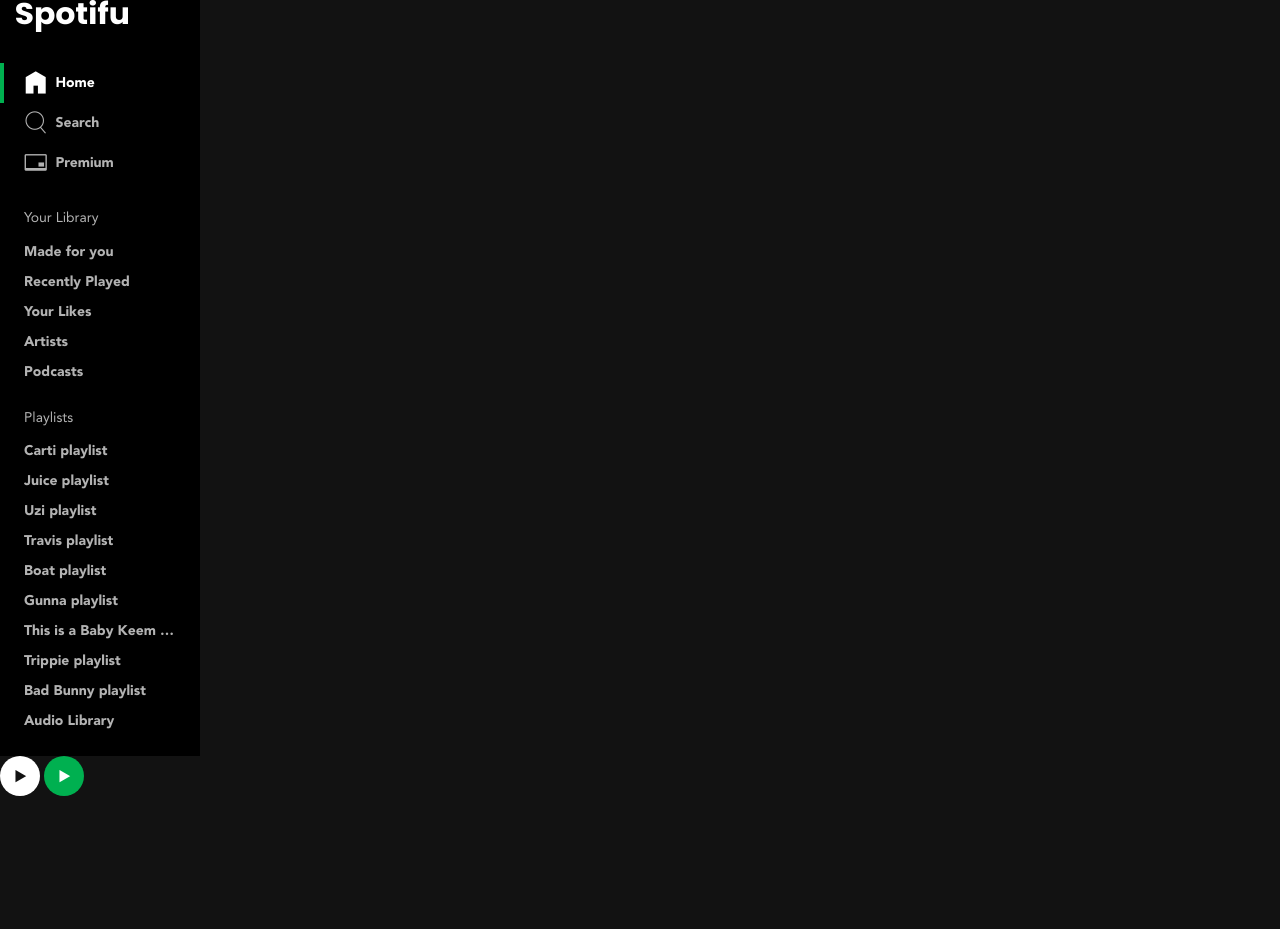
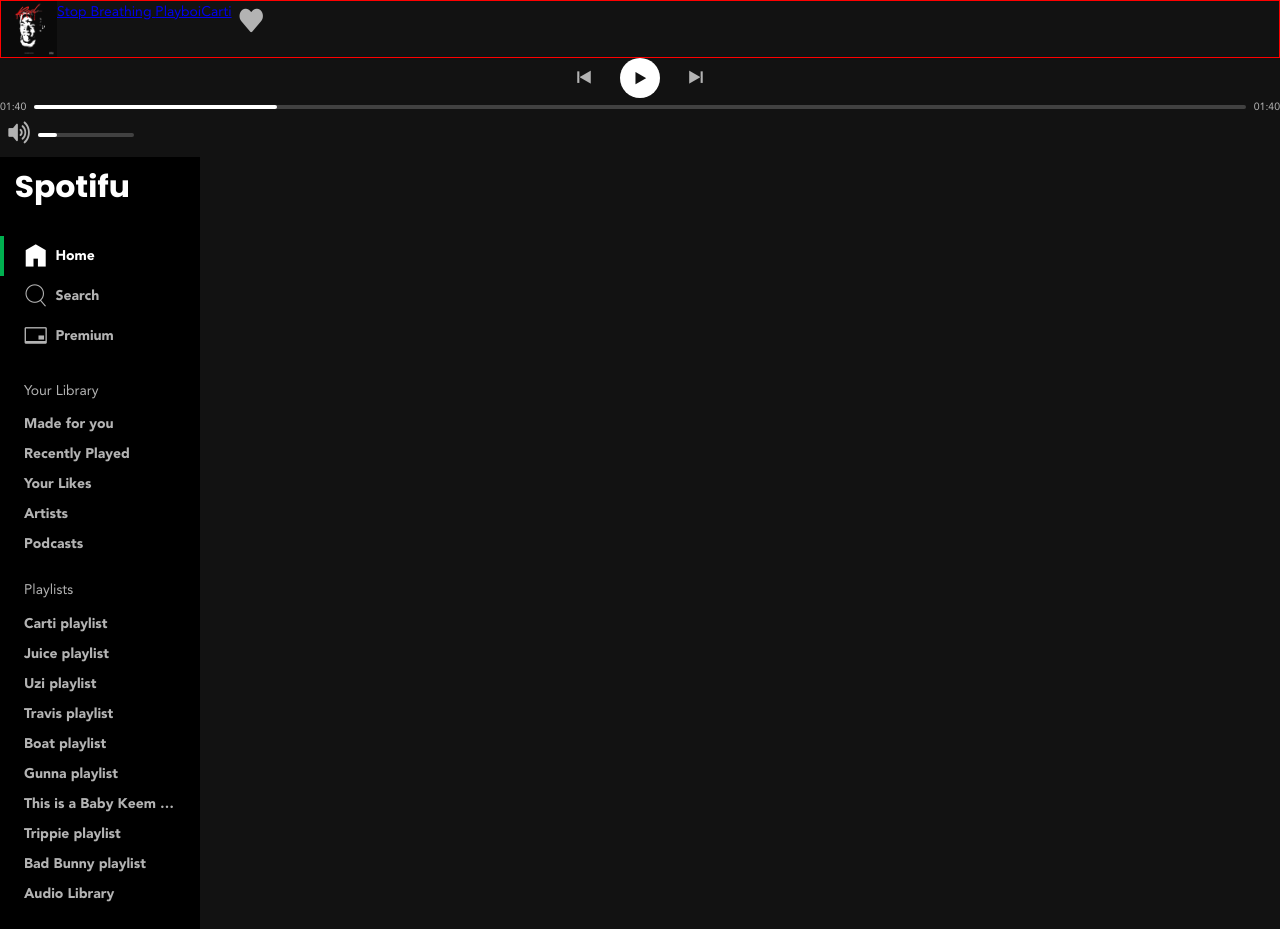
Before and after one commit to angeelbarbosa/my-own-spotify-player, a plain HTML site: page index.html in a window 1280 px wide. Before the commit the page ends 800 px from the top, so only its background shows below. Drawn offline with Linux system fonts and the light colour scheme; files whose address does not match are found by name; a web font is replaced by a local one.

Commit message:
Add files via upload

```diff
--- a/css/index.css
+++ b/css/index.css
@@ -5,7 +5,12 @@
 @import './button-icon.css';
 @import './sidebar.css';
 @import './ellipsis.css';
-
+@import './slider.css';
+@import './player-controls.css';
+@import './player-playback.css';
+@import './player-volume.css';
+@import './player.css';
+@import './now-playing.css';
 
 :root{
   --primary: #00B050;
--- a/css/logo.css
+++ b/css/logo.css
@@ -1,6 +1,8 @@
 .logo{
   padding-inline-start: 1rem;
   padding-inline-end: 1rem;
+  /* border: 1px solid red; */
+  padding-block-start: 1rem;
 }
 
 .logo-image{
--- /dev/null
+++ b/css/now-playing.css
@@ -0,0 +1,12 @@
+.nowPlaying{
+  border: 1px solid red;
+  display: flex;
+}
+
+.nowPlaying-details{
+  display: flex;
+}
+/* .nowPlaying-description a{
+  max-inline-size: 10px;
+
+} */
--- /dev/null
+++ b/css/player-controls.css
@@ -0,0 +1,14 @@
+.playerControls{
+/* border: 1px solid red; */
+display: flex;
+flex-direction: column;
+gap: .25rem;
+/* ^can also use margin-bottom and avoid using flex on this ocasion */
+}
+
+.playerControls-buttons{
+/* border: 1px solid green; */
+display: flex;
+gap: 1rem;
+justify-content: center;
+}
--- /dev/null
+++ b/css/player-playback.css
@@ -0,0 +1,23 @@
+.playerPlayback{
+  display: flex;
+  /* border: 1px solid red; */
+  align-items: center;
+  gap: .5rem;
+
+}
+
+.playerPlayback-slider{
+  flex: 1;
+  /* the flex:1 does the job of a flex-grow:1 , flex-shrink:1, flex-basis:0% MAKES IT GO AS FAR AS IT CAN */
+}
+
+
+.playerPlayback-progressTime{
+  /* border: 1px solid red; */
+  font: var(--small);
+  line-height: 1;
+  position: relative;
+  top: 1px;
+
+
+}
--- /dev/null
+++ b/css/player-volume.css
@@ -0,0 +1,10 @@
+.playerVolume{
+  /* border: 1px solid red; */
+  display: flex;
+  align-items: center;
+}
+
+.playerVolume-slider{
+  flex: 1;
+  max-inline-size: 6rem;
+}
--- /dev/null
+++ b/css/player.css
@@ -0,0 +1,13 @@
+.player{
+
+}
+
+.player-control{
+  border: none;
+  padding: 0;
+  background: none;
+  color: var(--gray10);
+  font-size: 1.5rem;
+  padding: .5rem;
+  cursor: pointer;
+}
--- /dev/null
+++ b/css/slider.css
@@ -0,0 +1,39 @@
+.slider{
+  /* inline-size: 200px; */
+  background: rgba(255,255,255,.2);
+  block-size: .25rem;
+  border-radius: .25rem;
+}
+
+.slider:hover .slider-progress{
+  background: var(--primary);
+}
+
+.slider:hover .slider-button{
+  display: block;
+}
+
+.slider-progress{
+  block-size: inherit;
+  border-radius: inherit;
+  background: var(--white);
+  inline-size: 20%;
+  position: relative;
+}
+
+.slider-button{
+  background:var(--white);
+  padding: 0;
+  border: 0;
+
+  block-size: 200%;
+  aspect-ratio: 1/1;
+  /*  ^makes element take previous size */
+  border-radius: 50%;
+
+  position: absolute;
+  left: 100%;
+  top: 50%;
+  transform: translate(-50%, -50%);
+  display: none;
+}
--- a/index.html
+++ b/index.html
@@ -13,6 +13,64 @@
   <title>Spotifu</title>
 </head>
 <body class="body">
+  <div class="nowPlaying">
+    <img src="./images/carti-coverArt.png" width="56" height="56" title="Cover Art Stop Breathing - PlayboiCarti" alt="Cover Art Stop Breathing - PlayboiCarti">
+    <div class="nowPlaying-details">
+     <div class="nowPlaying-description">
+      <a href="#Stop Breathing" class="nowPLaying-title">
+        Stop Breathing
+      </a>
+      <a href="#PlayboiCarti" class="nowPlaying-artist">
+        PlayboiCarti
+      </a>
+     </div>
+     <div class="nowPlaying-actions">
+      <button class="player-control" role="switch" title="Add to your library" aria-label="Save to library" >
+        <i class="icon-heart" aria-hidden="true" ></i>
+      </button>
+     </div>
+    </div>
+  </div>
+
+  <div class="playerControls">
+    <div class="playerControls-buttons" aria-label="Player Controls">
+      <button class="buttonIcon" aria-label="Previous" title="Previous">
+        <i class="icon-prev" aria-hidden="true"></i>
+      </button>
+      <button class="buttonIcon is-white" aria-label="Play" title="Play">
+        <i class="icon-play" aria-hidden="true"></i>
+      </button>
+      <button class="buttonIcon" aria-label="Next" title="Next">
+        <i class="icon-next" aria-hidden="true"></i>
+      </button>
+    </div>
+    <div class="playerPlayback">
+      <span class="playerPlayback-progressTime">01:40</span>
+      <div class="playerPlayback-slider">
+        <div class="slider">
+          <div class="slider-progress">
+            <button class="slider-button" aria-label="Control playback progress"></button>
+          </div>
+        </div>
+
+      </div>
+      <span class="playerPlayback-progressTime">01:40</span>
+    </div>
+  </div>
+
+  <div class="playerVolume">
+    <button class="player-control" title= "Mute" aria-label="Mute" aria-describedby="volume-icon">
+      <i class="icon-volumeUp" id="volume-icon" role="presentation" aria-label="Volume high"></i>
+    </button>
+    <div class="playerVolume-slider">
+      <div class="slider">
+        <div class="slider-progress">
+          <button class="slider-button" aria-label="Control playback progress"></button>
+        </div>
+      </div>
+    </div>
+  </div>
+
   <div class="sidebar">
     <header class="logo">
       <a href="/" ariat-current="page">
@@ -124,11 +182,6 @@
 
 
 
-    <button class="buttonIcon is-white"  aria-label="Play" title="Play">
-      <i class="icon-play" aria-hidden="true"></i>
-    </button>
-    <button class="buttonIcon is-primary" aria-label="Play" title="Play">
-      <i class="icon-play" aria-hidden="true"></i>
 
   </div>
 </body>
```
Also changed, not shown: images/MiniCover.png (added), images/carti-coverArt.png (added).
